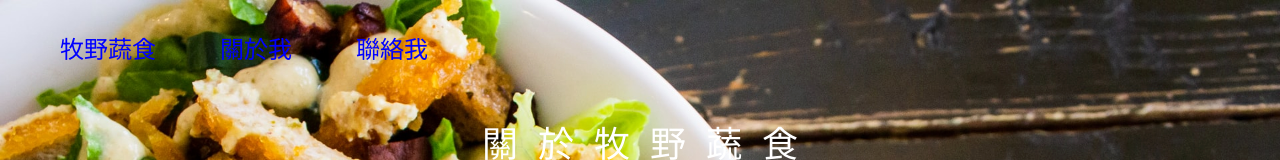
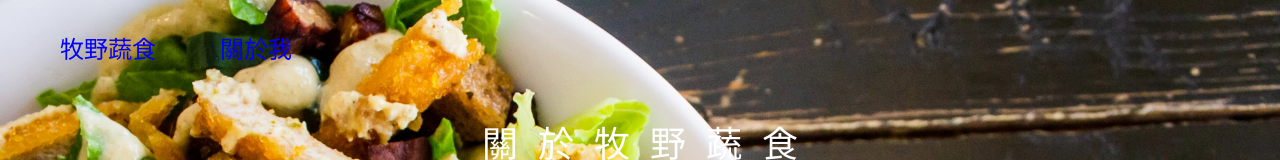
Before and after one commit to qasw77564/OrderingSystem, a plain HTML site: page about.html in a window 1280 px wide. Shown: the top 160 px of the page. Drawn offline with Linux system fonts and the light colour scheme.

```diff
--- a/about.html
+++ b/about.html
@@ -11,7 +11,6 @@
         <nav>
             <a href="./index.html">牧野蔬食</a>
             <a href="./about.html">關於我</a>
-            <a href="#">聯絡我</a>
         </nav>
         <h2>關於牧野蔬食</h2>
     </div>
```
Also changed, not shown: index.html (+2 -0 lines), images/favicon.ico (added), images/iconfinder_ramen_3377055.png (added).
